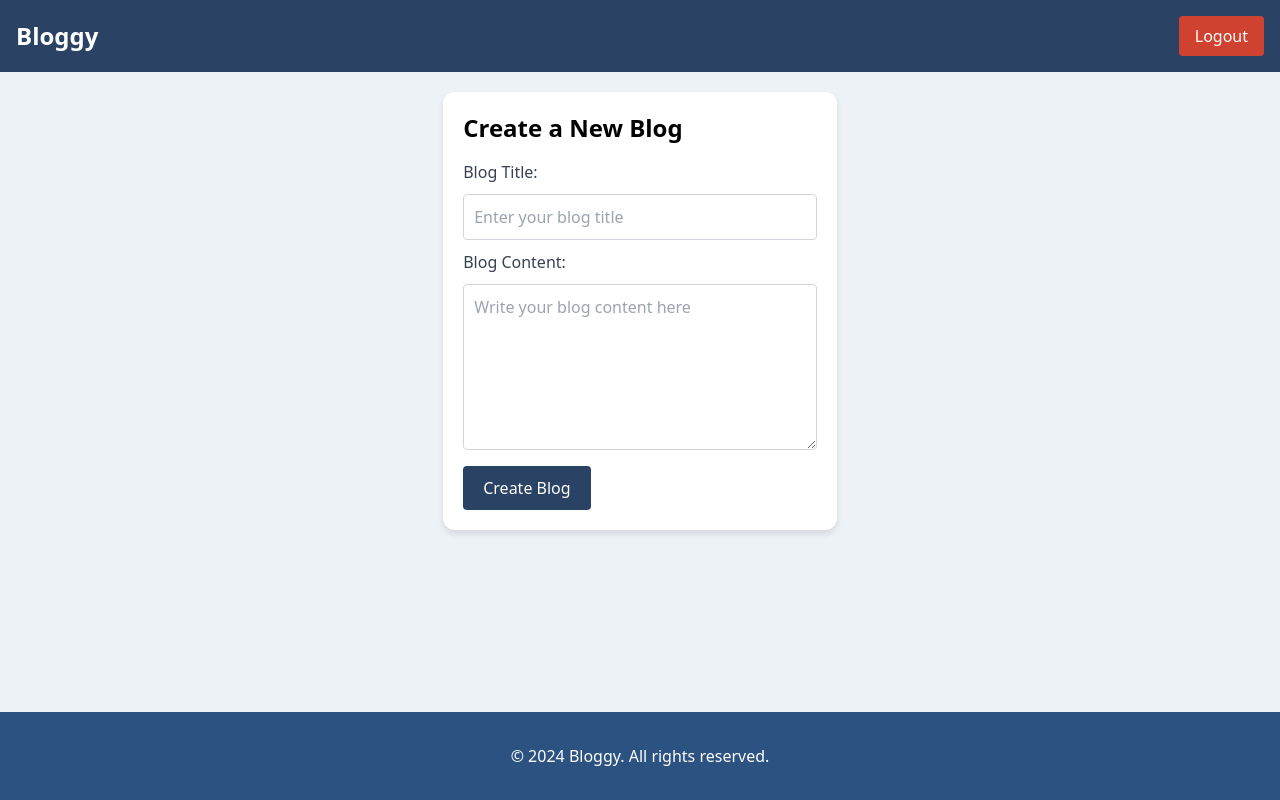
After one commit to surdebmalya/blogging-site, a Flask app: page /write in a window 1280 px wide. The commit adds this page. Run offline with Flask 3, Linux system fonts and the light colour scheme; a user stored in the database is signed in.

Commit message:
frontend changes successful

```diff
--- a/main.py
+++ b/main.py
@@ -4,11 +4,10 @@ from functionalities.displayAll import *
 from functionalities.createPost import *
 from functionalities.signUp import *
 from functionalities.login import *
-
 from utils.db import db
 from utils.seed import *
 
-SESSION_WILL_BE_VALID = 1  # day
+SESSION_WILL_BE_VALID = 1 # day
 
 app = Flask(__name__)
 app.config['SQLALCHEMY_DATABASE_URI'] = 'sqlite:///blog_management.db'
@@ -31,10 +30,16 @@ def home():
     return render_template('home.html', data=data, length = len(data))
     # return jsonify(display_all())
 
+"""
+this function will help to show the error message to the users
+"""
 @app.route('/error')
 def error():
     return render_template('error.html')
 
+"""
+here all login functionalities will be added
+"""
 @app.route('/login', methods = ['GET', 'POST'])
 def login():
     if request.method == 'GET':
@@ -52,6 +57,9 @@ def login():
             return redirect(url_for("error"))
     # return jsonify(log_in())
 
+"""
+here all signup functionalities will be added
+"""
 @app.route('/signup', methods=['GET', 'POST'])
 def signup():
     if "userName" in session:
@@ -60,18 +68,33 @@ def signup():
         return render_template('signup.html')
     # return jsonify(sign_up())
 
+"""
+render the blog
+"""
+@app.route('/blog')
+def blog():
+    return render_template('blog.html')
 
 """
-this function is for creating a new post for a logged in user
+jot down all the writing activities
 """
+@app.route('/write', methods=['GET', 'POST'])
+def write():
+    if request.method == 'GET':
+        if "userName" in session:
+            return render_template('blog_create.html')
+        else:
+            return redirect(url_for("home"))
+    elif request.method == 'POST':
+        pass
+
 @app.route('/createPost', methods=['POST'])
 def create():
     return jsonify(create_post())
 
-@app.route('/blog')
-def blog():
-    return render_template('blog.html')
-
+"""
+logout
+"""
 @app.route('/logout')
 def logout():
     if "userName" in session:
--- /dev/null
+++ b/static/write.css
@@ -0,0 +1,76 @@
+body {
+    display: flex;
+    flex-direction: column;
+    min-height: 100vh;
+    background-color: #edf2f7;
+    font-family: 'Poppins', sans-serif;
+}
+
+.navbar {
+    background-color: #2a4365;
+}
+
+.navbar button {
+    background-color: #4c51bf;
+    transition: background-color 0.3s ease;
+}
+
+.navbar button.logout {
+    background-color: #cf422f;
+    transition: background-color 0.3s ease;
+}
+
+.navbar button:hover {
+    background-color: #6b7280;
+}
+.form-container {
+    max-width: 600px;
+    margin: auto;
+    padding: 20px;
+    background-color: #ffffff;
+    border-radius: 12px;
+    box-shadow: 0 4px 6px rgba(0, 0, 0, 0.1);
+    margin-top: 20px;
+}
+
+.form-input {
+    width: 100%;
+    padding: 10px;
+    margin: 10px 0;
+    border: 1px solid #d2d6dc;
+    border-radius: 4px;
+    box-sizing: border-box;
+}
+
+.form-textarea {
+    width: 100%;
+    padding: 10px;
+    margin: 10px 0;
+    border: 1px solid #d2d6dc;
+    border-radius: 4px;
+    box-sizing: border-box;
+    resize: vertical;
+}
+
+.create-button {
+    background-color: #2a4365;
+    color: #ffffff;
+    padding: 10px 20px;
+    border: none;
+    border-radius: 4px;
+    cursor: pointer;
+}
+
+.create-button:hover {
+    background-color: #1a365d;
+}
+
+/* Footer styles */
+footer {
+    text-align: center;
+    margin-top: auto;
+    background-color: #2c5282;
+    color: #ffffff;
+    padding: 2rem 0;
+    text-align: center;
+}
--- /dev/null
+++ b/templates/blog_create.html
@@ -0,0 +1,46 @@
+<!DOCTYPE html>
+<html lang="en">
+
+<head>
+    <meta charset="UTF-8">
+    <meta name="viewport" content="width=device-width, initial-scale=1.0">
+    <link rel="stylesheet" href="/static/write.css">
+    <link rel="stylesheet" href="https://cdn.jsdelivr.net/npm/tailwindcss@2.2.19/dist/tailwind.min.css">
+    <title>Bloggy - Create Blog</title>
+</head>
+
+<body>
+
+    <!-- Navbar -->
+    <nav class="navbar p-4 flex justify-between items-center">
+        <a href="/"><div class="text-white text-2xl font-bold">Bloggy</div></a>
+        {% if "userName" in session %}
+        <a href="/logout"><button class="text-white px-4 py-2 rounded logout">Logout</button></a>
+        {% else %}
+        <a href="/login"><button class="text-white px-4 py-2 rounded">Login / Signup</button></a>
+        {% endif %}
+    </nav>
+
+    <!-- Blog Creation Form -->
+    <div class="form-container">
+        <h1 class="text-2xl font-bold mb-4">Create a New Blog</h1>
+        <form>
+            <label for="blogTitle" class="block text-gray-700">Blog Title:</label>
+            <input type="text" id="blogTitle" name="blogTitle" class="form-input" placeholder="Enter your blog title"
+                required>
+
+            <label for="blogContent" class="block text-gray-700">Blog Content:</label>
+            <textarea id="blogContent" name="blogContent" class="form-textarea"
+                placeholder="Write your blog content here" rows="6" required></textarea>
+
+            <button type="submit" class="create-button">Create Blog</button>
+        </form>
+    </div>
+
+    <!-- Footer -->
+    <footer>
+        <p>&copy; 2024 Bloggy. All rights reserved.</p>
+    </footer>
+</body>
+
+</html>
```
Also changed, not shown: templates/home.html (+6 -3 lines).
